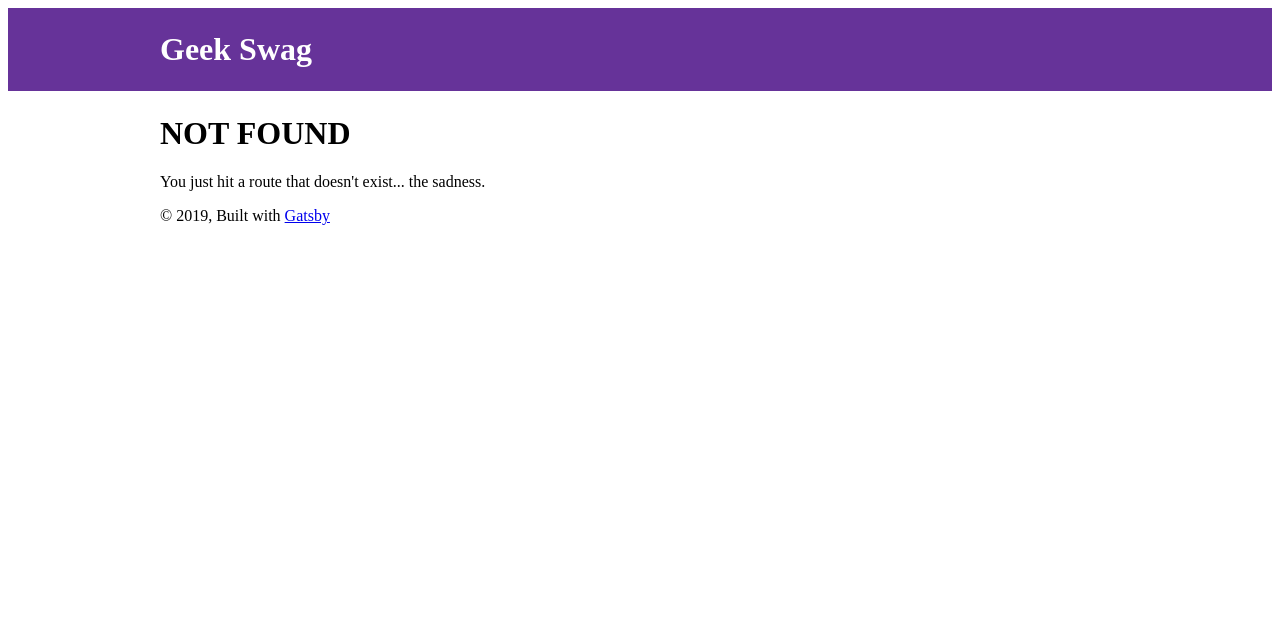
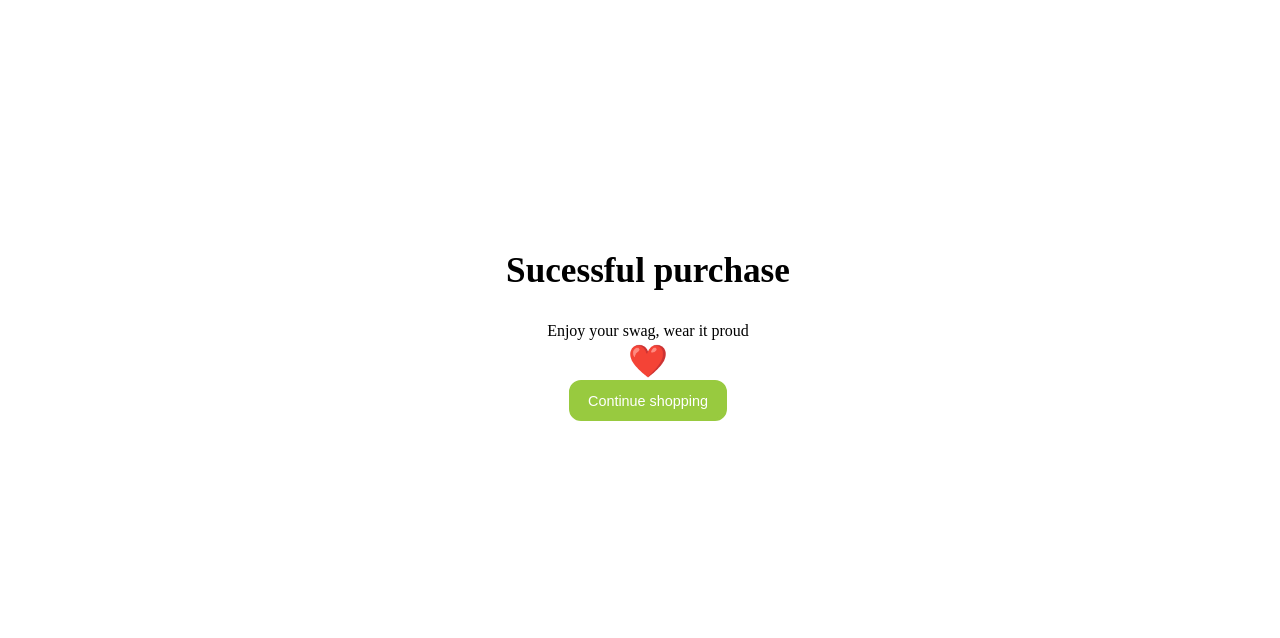
Before and after one commit to gerardolodu/swag, a Gatsby site: page /thanks in a window 1280 px wide. Before the commit this address had no page. Built offline with nearby package versions, Linux system fonts and the light colour scheme; Gatsby itself is replaced by a stand-in of ours.

Commit message:
Add thanks component
It was added a thanks component to show a thank you page to the user
after a succesful purchase; it was added a link to the index page only
to test it is working.

```diff
--- a/src/pages/index.js
+++ b/src/pages/index.js
@@ -9,7 +9,7 @@ const IndexPage = () => (
     <h1>Hi people</h1>
     <p>Welcome to your new Gatsby site.</p>
     <p>Now go build something great.</p>
-    <Link to="/page-2/">Go to page 2</Link>
+    <Link to="/thanks">Go to thanks</Link>
   </Layout>
 )
 
--- /dev/null
+++ b/src/pages/thanks.js
@@ -0,0 +1,21 @@
+import React from 'react'
+import { SEO } from '../components'
+import { Button, Purchase } from '../styles/components'
+import { Link } from 'gatsby'
+
+export default function thanks() {
+  return (
+    <div>
+      <SEO title='Sucessful purchase' />
+      <Purchase>
+        <h2>Sucessful purchase</h2>
+        <p>Enjoy your swag, wear it proud</p>
+        <span rol='img' aria-label='heart emoji'>❤️</span>
+
+        <Link to='/'>
+          <Button>Continue shopping</Button>
+        </Link>
+      </Purchase>
+    </div>
+  )
+}
```
